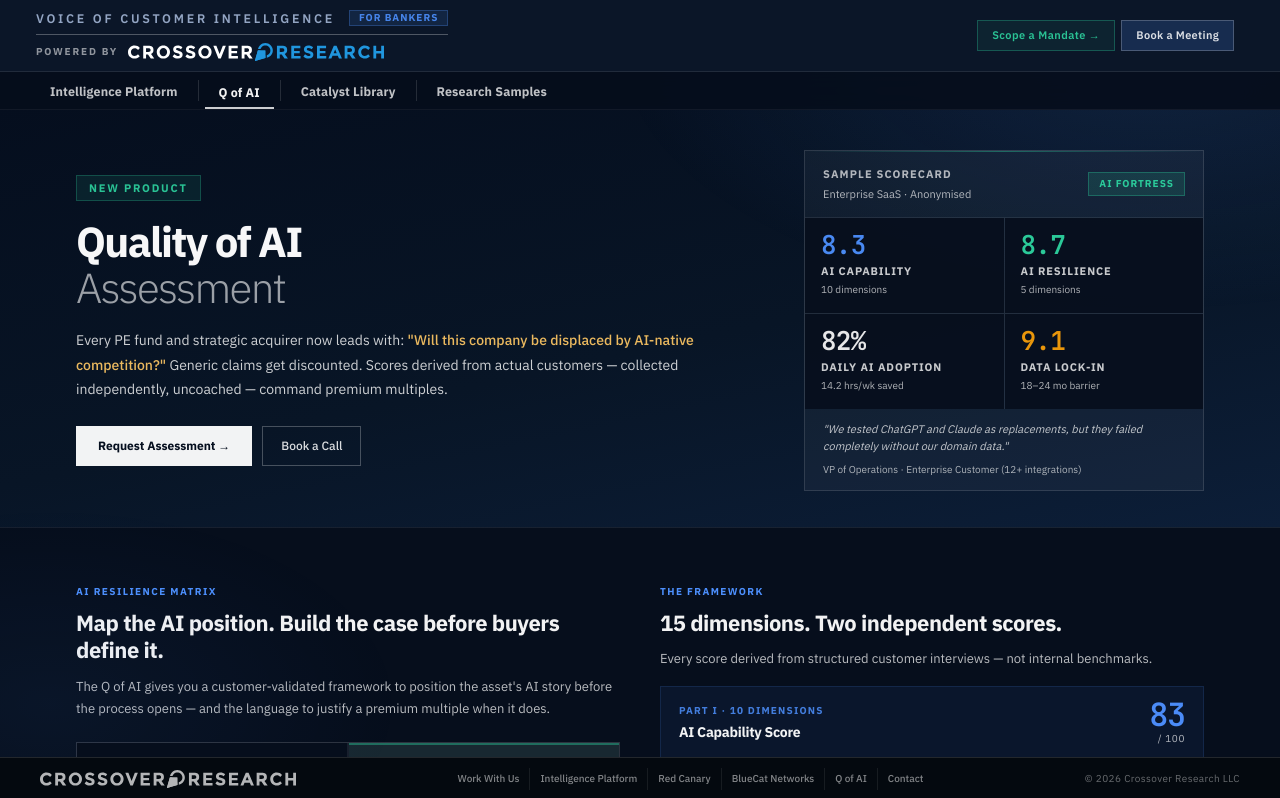
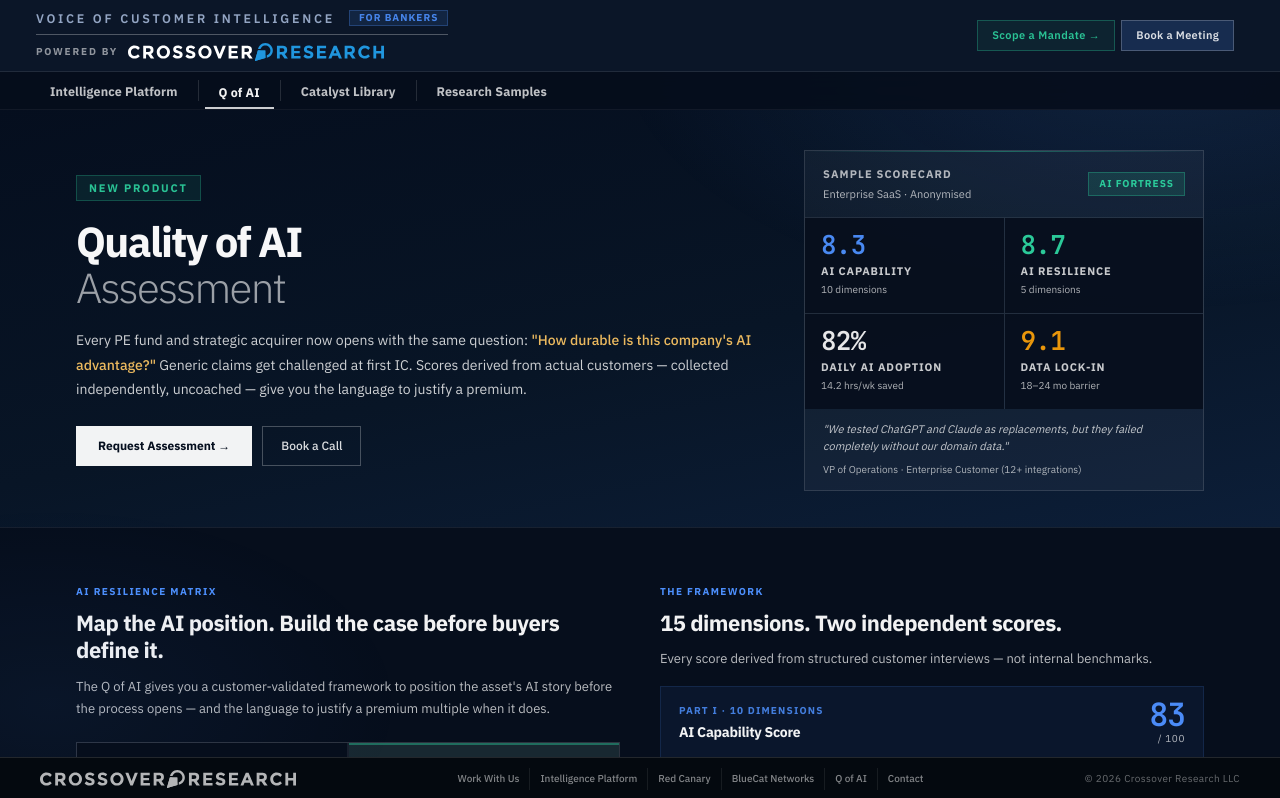
Before and after one commit to Crossover-Research/sell-side-overview-site, a Next.js app: page /qofai in a window 1280 px wide. Shown: the top 798 px of the page. Built offline with nearby package versions, Linux system fonts and the light colour scheme.

Commit message:
copy: Q of AI hero sub-copy — reframe opening question from threat to advantage

```diff
--- a/app/qofai/page.tsx
+++ b/app/qofai/page.tsx
@@ -95,9 +95,9 @@
                 <span style={{ color:'rgba(255,255,255,.60)', fontWeight:300 }}>Assessment</span>
               </h1>
               <p style={{ fontSize:14, color:'rgba(255,255,255,.80)', lineHeight:1.78, marginBottom:24 }}>
-                Every PE fund and strategic acquirer now leads with:{' '}
-                <em style={{ color:'rgba(255,200,100,.92)', fontStyle:'normal', fontWeight:500 }}>"Will this company be displaced by AI-native competition?"</em>{' '}
-                Generic claims get discounted. Scores derived from actual customers — collected independently, uncoached — command premium multiples.
+                Every PE fund and strategic acquirer now opens with the same question:{' '}
+                <em style={{ color:'rgba(255,200,100,.92)', fontStyle:'normal', fontWeight:500 }}>"How durable is this company's AI advantage?"</em>{' '}
+                Generic claims get challenged at first IC. Scores derived from actual customers — collected independently, uncoached — give you the language to justify a premium.
               </p>
               <div style={{ display:'flex', gap:10, flexWrap:'wrap' }}>
                 <a href={`mailto:${CONTACT.email}`} style={{ background:'rgba(255,255,255,.95)', color:'#050e1e', padding:'9px 22px', fontSize:12, fontWeight:700, textDecoration:'none', display:'inline-flex', alignItems:'center' }}>
```
